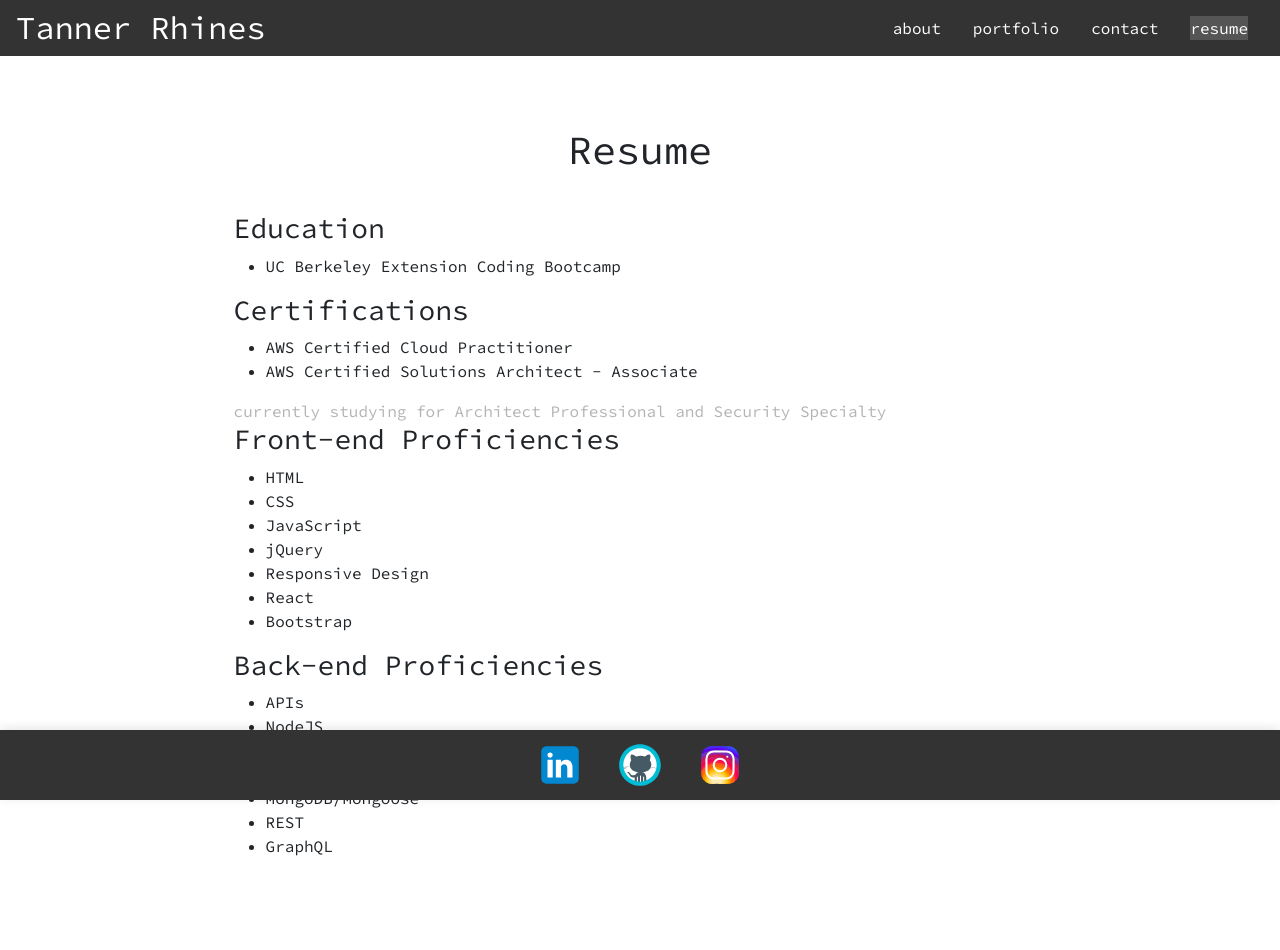
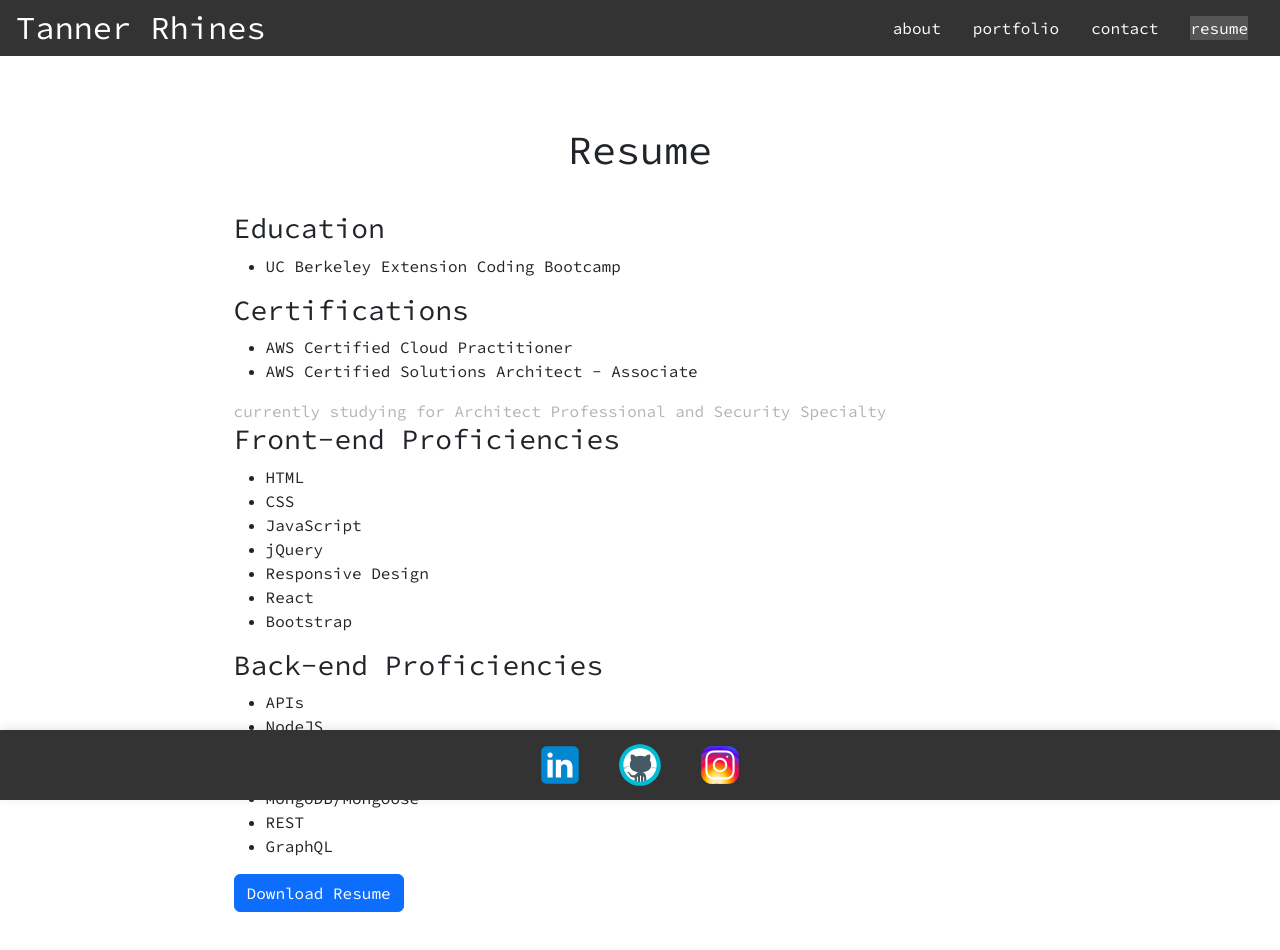
Before and after one commit to TannerRhines/ReactPortfolio, a React (Create React App) app in the folder react-portfolio/: page /resume in a window 1280 px wide. Shown: the top 950 px of the page. Built offline with nearby package versions, Linux system fonts and the light colour scheme.

Commit message:
added resume.pdf download button and functionality

```diff
--- a/react-portfolio/src/pages/Resume.js
+++ b/react-portfolio/src/pages/Resume.js
@@ -1,4 +1,8 @@
+import resumePdf from '../assets/TannerRhinesResume.pdf';
+
+
 export default function Resume() {
+
     return (
       <div className="resume-container">
         <h1>Resume</h1>
@@ -49,6 +53,13 @@ export default function Resume() {
           </ul>
         </section>
 
+
+        <section>
+          <a href={resumePdf} download="Tanner-Resume.pdf" className="btn btn-primary">
+            Download Resume
+          </a>
+        </section>
+
       </div>
     );
   }
```
Also changed, not shown: 1 other file (tests, documents, lock files or other folders).
